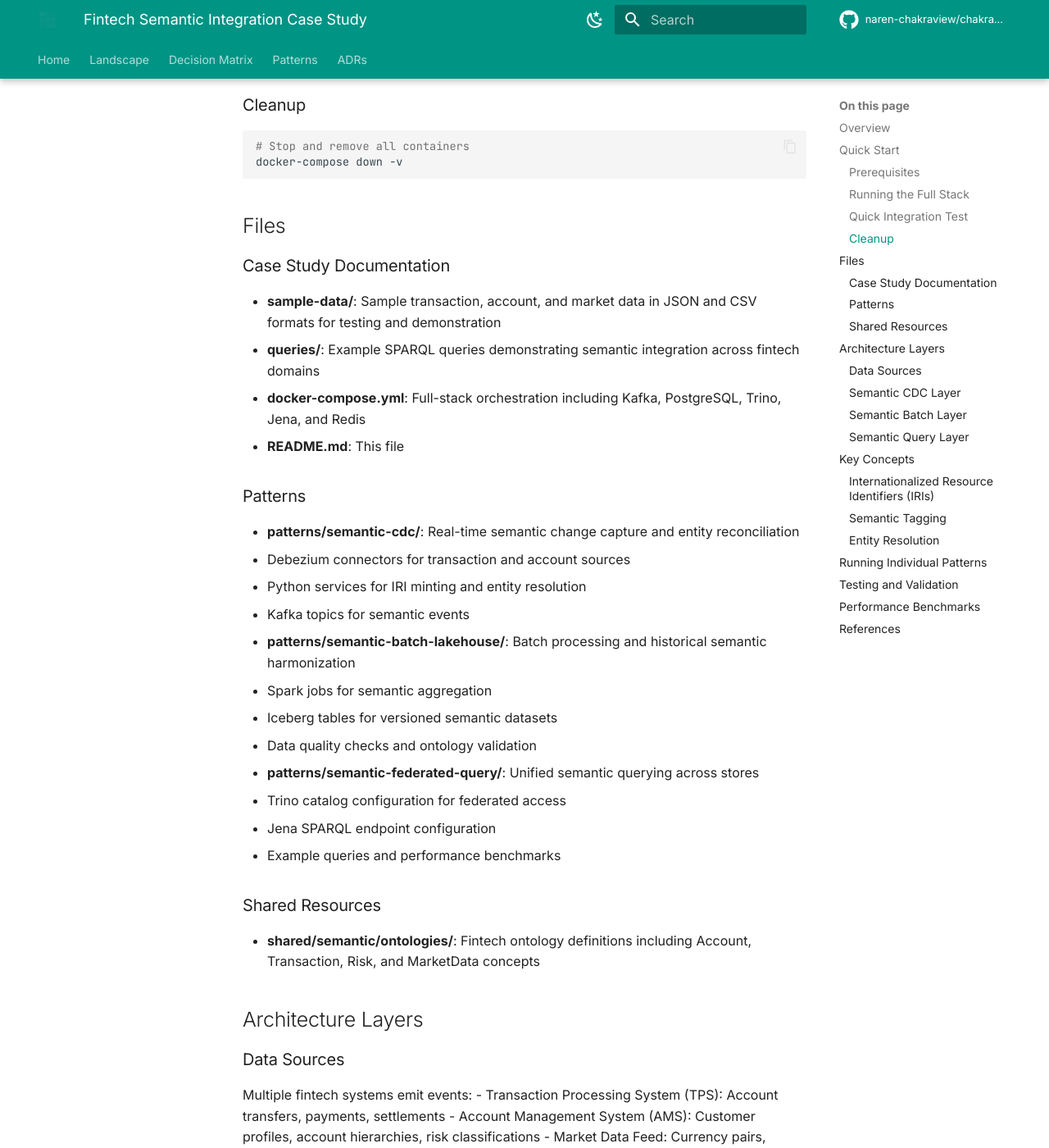
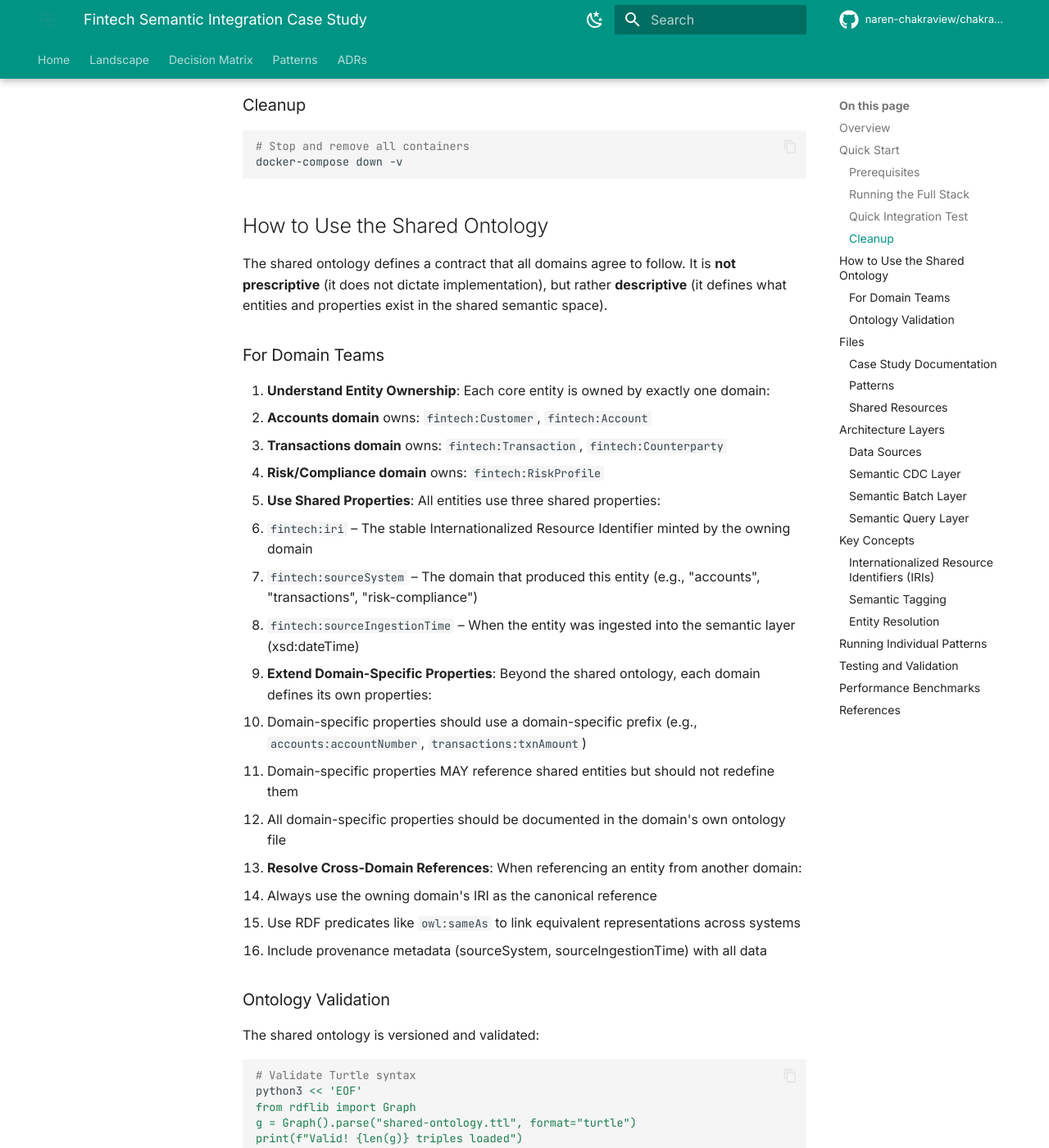
Before and after one commit to naren-chakraview/chakraview-data-engineering-patterns, an MkDocs documentation site: the page built from docs/case-study/fintech-semantic-integration/README.md, in a window 1280 px wide and 1400 px high, scrolled down 1626 px. Shown: the whole window at 82% size. Built offline with MkDocs 1.6.1 and Material for MkDocs 9.7.7, drawn with Linux system fonts in a browser that asks for light colours; comment, search, counter and statistics services are not loaded; some of the changed text lies outside the part shown.

Commit message:
docs: define shared fintech ontology (cross-domain entities and properties)

````diff
--- a/docs/case-study/fintech-semantic-integration/README.md
+++ b/docs/case-study/fintech-semantic-integration/README.md
@@ -62,10 +62,50 @@ curl -X POST http://localhost:8080/api/query \
 docker-compose down -v
 ```
 
+## How to Use the Shared Ontology
+
+The shared ontology defines a contract that all domains agree to follow. It is **not prescriptive** (it does not dictate implementation), but rather **descriptive** (it defines what entities and properties exist in the shared semantic space).
+
+### For Domain Teams
+
+1. **Understand Entity Ownership**: Each core entity is owned by exactly one domain:
+   - **Accounts domain** owns: `fintech:Customer`, `fintech:Account`
+   - **Transactions domain** owns: `fintech:Transaction`, `fintech:Counterparty`
+   - **Risk/Compliance domain** owns: `fintech:RiskProfile`
+
+2. **Use Shared Properties**: All entities use three shared properties:
+   - `fintech:iri` – The stable Internationalized Resource Identifier minted by the owning domain
+   - `fintech:sourceSystem` – The domain that produced this entity (e.g., "accounts", "transactions", "risk-compliance")
+   - `fintech:sourceIngestionTime` – When the entity was ingested into the semantic layer (xsd:dateTime)
+
+3. **Extend Domain-Specific Properties**: Beyond the shared ontology, each domain defines its own properties:
+   - Domain-specific properties should use a domain-specific prefix (e.g., `accounts:accountNumber`, `transactions:txnAmount`)
+   - Domain-specific properties MAY reference shared entities but should not redefine them
+   - All domain-specific properties should be documented in the domain's own ontology file
+
+4. **Resolve Cross-Domain References**: When referencing an entity from another domain:
+   - Always use the owning domain's IRI as the canonical reference
+   - Use RDF predicates like `owl:sameAs` to link equivalent representations across systems
+   - Include provenance metadata (sourceSystem, sourceIngestionTime) with all data
+
+### Ontology Validation
+
+The shared ontology is versioned and validated:
+
+```bash
+# Validate Turtle syntax
+python3 << 'EOF'
+from rdflib import Graph
+g = Graph().parse("shared-ontology.ttl", format="turtle")
+print(f"Valid! {len(g)} triples loaded")
+EOF
+```
+
 ## Files
 
 ### Case Study Documentation
 
+- **shared-ontology.ttl**: Shared fintech ontology defining cross-domain entities and properties (fintech:Customer, fintech:Account, fintech:Transaction, fintech:Counterparty, fintech:RiskProfile)
 - **sample-data/**: Sample transaction, account, and market data in JSON and CSV formats for testing and demonstration
 - **queries/**: Example SPARQL queries demonstrating semantic integration across fintech domains
 - **docker-compose.yml**: Full-stack orchestration including Kafka, PostgreSQL, Trino, Jena, and Redis
````
Also changed, not shown: 1 other file.
